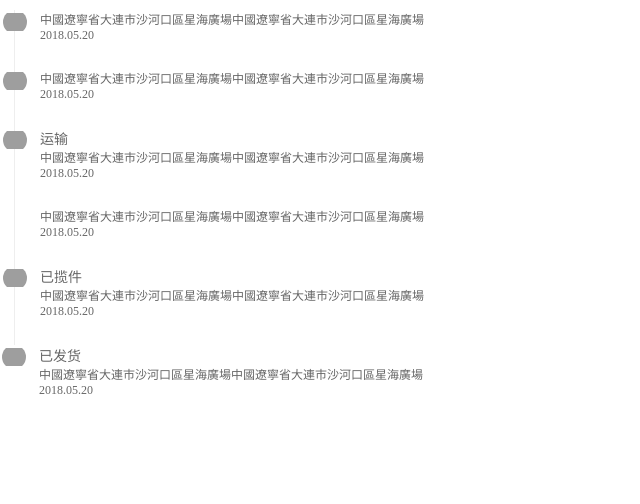
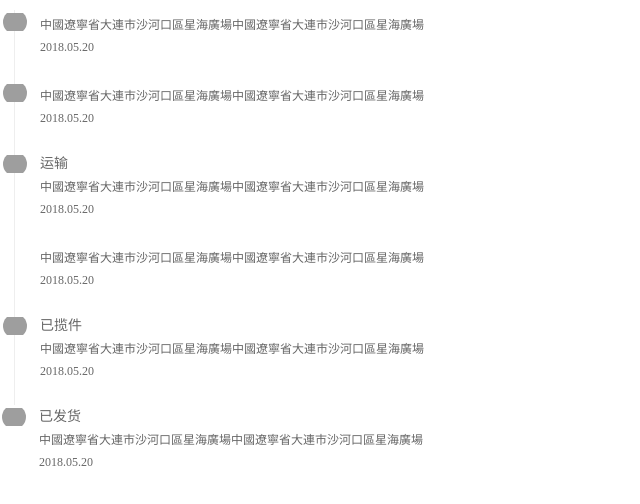
Before and after one commit to ZhangJinHao520/logistics, a plain HTML site: page index.html in a window 1280 px wide. Shown: the whole page, without its empty margins (0-640 px from the left). Drawn offline with Linux system fonts and the light colour scheme; grey boxes are pictures that could not be loaded.

Commit message:
Add files via upload

```diff
--- a/css/style.css
+++ b/css/style.css
@@ -35,7 +35,7 @@ ul {
 	font-size: 14px;
 }
 
-.logistics-status li .status-details {
+.logistics-status li .status-detailed {
 	padding: 4px 0;
 	line-height: 22px;
 }
```
